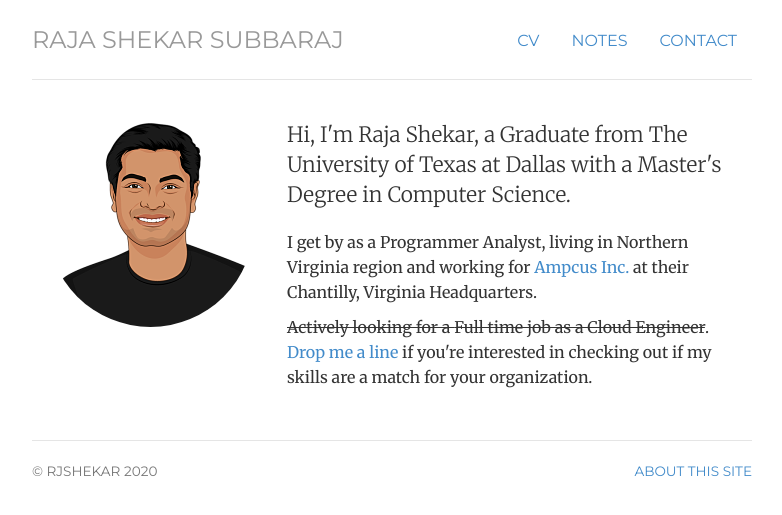
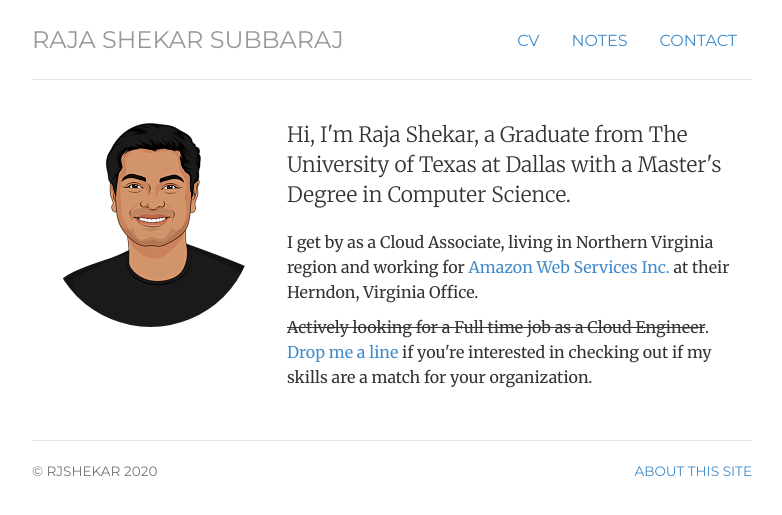
Before and after one commit to rjshekar90/github_website, a Jekyll site: the page built from index.html, in a window 1280 px wide. Shown: the top 515 px of the page, without its empty margins (248-1030 px from the left). Built offline with Jekyll 4.4.1, drawn with Linux system fonts in a browser that asks for light colours.

Commit message:
aws added

```diff
--- a/index.html
+++ b/index.html
@@ -12,8 +12,8 @@ contact: passive
 	</div>
 	<div itemscope itemtype="http://data-vocabulary.org/Person" class="col-sm-8">
 	<p class="lead">Hi, I'm <span itemprop="name">Raja Shekar,</span> a Graduate from The University of Texas at Dallas with a Master's Degree in Computer Science.</p>
-	<p>I get by as a <span itemprop="title">Programmer Analyst</span>, living in <span itemprop="address" itemscope
-    itemtype="http://data-vocabulary.org/Address"> <span itemprop="locality">Northern Virginia</span> <span itemprop="region"> region</span></span> and working for <a href="https://www.ampcus.com/">Ampcus Inc.</a> at their Chantilly, Virginia Headquarters.</p>
+	<p>I get by as a <span itemprop="title">Cloud Associate</span>, living in <span itemprop="address" itemscope
+    itemtype="http://data-vocabulary.org/Address"> <span itemprop="locality">Northern Virginia</span> <span itemprop="region"> region</span></span> and working for <a href="https://www.ampcus.com/">Amazon Web Services Inc.</a> at their Herndon, Virginia Office.</p>
 
 	<p><strike>Actively looking for a <span itemprop="title">Full time job as a Cloud Engineer</span></strike>. <a href="contact">Drop me a line</a> if you're interested in checking out if my skills are a match for your organization.</p>
 	</div>
```
